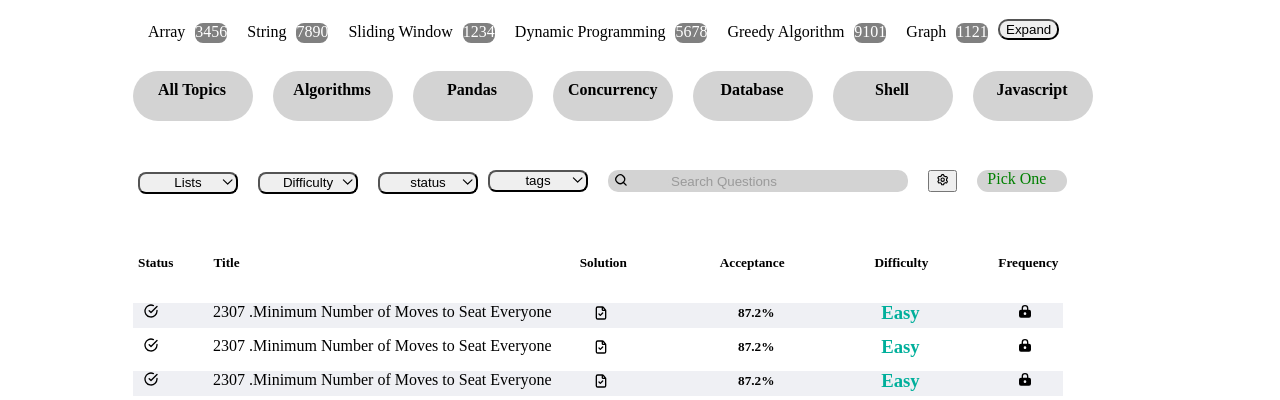
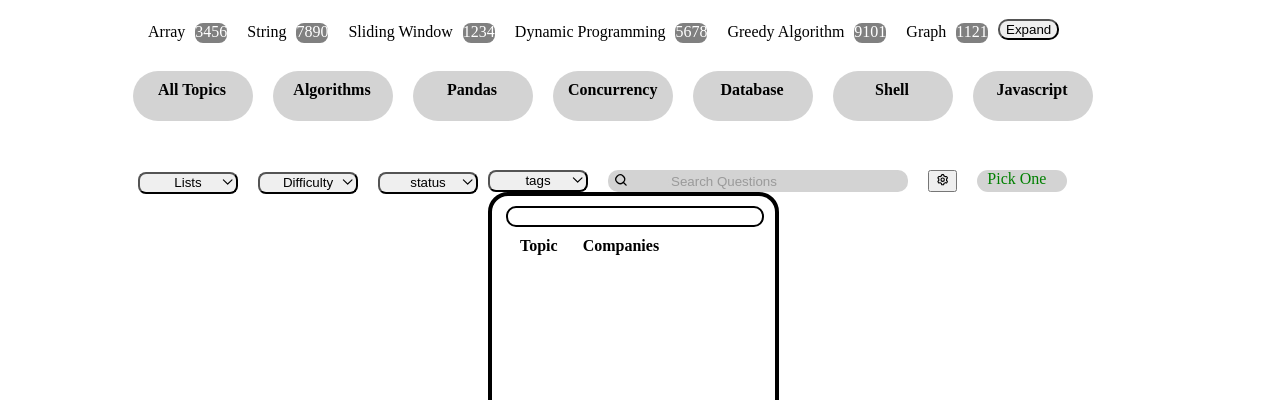
Before and after one commit to Aswin-Nath/Leetcode_UI_Selfmade, a plain HTML site: page index.html in a window 1280 px wide. Shown: the part 549-949 px from the top of the page. Drawn offline with Linux system fonts and the light colour scheme.

Commit message:
Update index.html

```diff
--- a/index.html
+++ b/index.html
@@ -472,6 +472,9 @@
                 left: 10px;
                 top: 2px;
             }
+            .tags_tag{
+                width: 100px;
+            }
             .list{
                 width: 100px;
             }
@@ -615,12 +618,14 @@
                 left: 354px;
             }
             .difficulty_drop{
+                border-radius: 20px;
                 background-color: red;
                 display: none;
                 flex-direction: column;
                 gap: 8px;
             }
             .list_drop{
+                border-radius: 20px;
                 position: relative;
                 width: 200px;
                 background-color: red;
@@ -629,11 +634,42 @@
                 gap: 8px;
             }
             .status_drop{
+                border-radius: 20px;
                 width: 103px;
                 background-color: red;
                 display: none;
                 flex-direction: column;
                 gap: 8px;
+            }
+            .tags_drop{
+                height: 300px;
+                border-radius: 20px;
+                width: 283px;
+                display: flex;
+                border: 4px solid black;
+            }
+            .tag_input{
+                border: 2px solid black;
+                position: relative;
+                left: 14px;
+                top: 10px;
+                border-radius: 10px;
+                width: 250px;
+            }
+            .two{
+
+                text-align: center;
+                height: 50px;
+                position: relative;
+                top: 20px;
+                right: 230px;
+                width: 300px;
+                display: flex;
+                gap: 25px;
+            }
+            .taggie{
+                height: 70px;
+                width: 300px;
             }
         </style>
     </head>
@@ -999,10 +1035,18 @@
                                 </div>
                     </div>
                     <div class="tags_tag">
-
-                        <button onclick='tags()' id="tags_tag">tags
+                        <button onclick='tags()'  id="tags_tag">tags
                             <svg xmlns="http://www.w3.org/2000/svg" viewBox="0 0 24 24" width="1em" height="1em" fill="currentColor" class="w-4.5 h-4.5 ml-3 pointer-events-none transition duration-300 text-label-3 dark:text-dark-label-3" aria-hidden="true" style="position: relative;left: 75px;bottom:15px; display:block" id='tags_down'><path fill-rule="evenodd" d="M4.929 7.913l7.078 7.057 7.064-7.057a1 1 0 111.414 1.414l-7.77 7.764a1 1 0 01-1.415 0L3.515 9.328a1 1 0 011.414-1.414z" clip-rule="evenodd"></path></svg>
                         </button>
+                        <div class="tags_drop">
+                            <div class='taggie'>
+                                <input class="tag_input">
+                            </div>
+                            <div class="two">
+                                <h4>Topic</h4>
+                                <h4>Companies</h4>
+                            </div>
+                        </div>
                     </div>
                     <div class="input_div">
                         <svg xmlns="http://www.w3.org/2000/svg" viewBox="0 0 24 24" width="1em" height="1em" fill="currentColor" class="w-4 h-4">
@@ -1020,6 +1064,7 @@
                         <span>Pick One</span>
                     </div>
                 </div>
+                    <div class="paste_here"></div>
                     <div class="question_columns">
                         <div id="question_status"><h5>Status</h5></div>
                         <div id="question_title"><h5>Title</h5></div>
```
Lines whose indentation alone changed are shown as unchanged.
